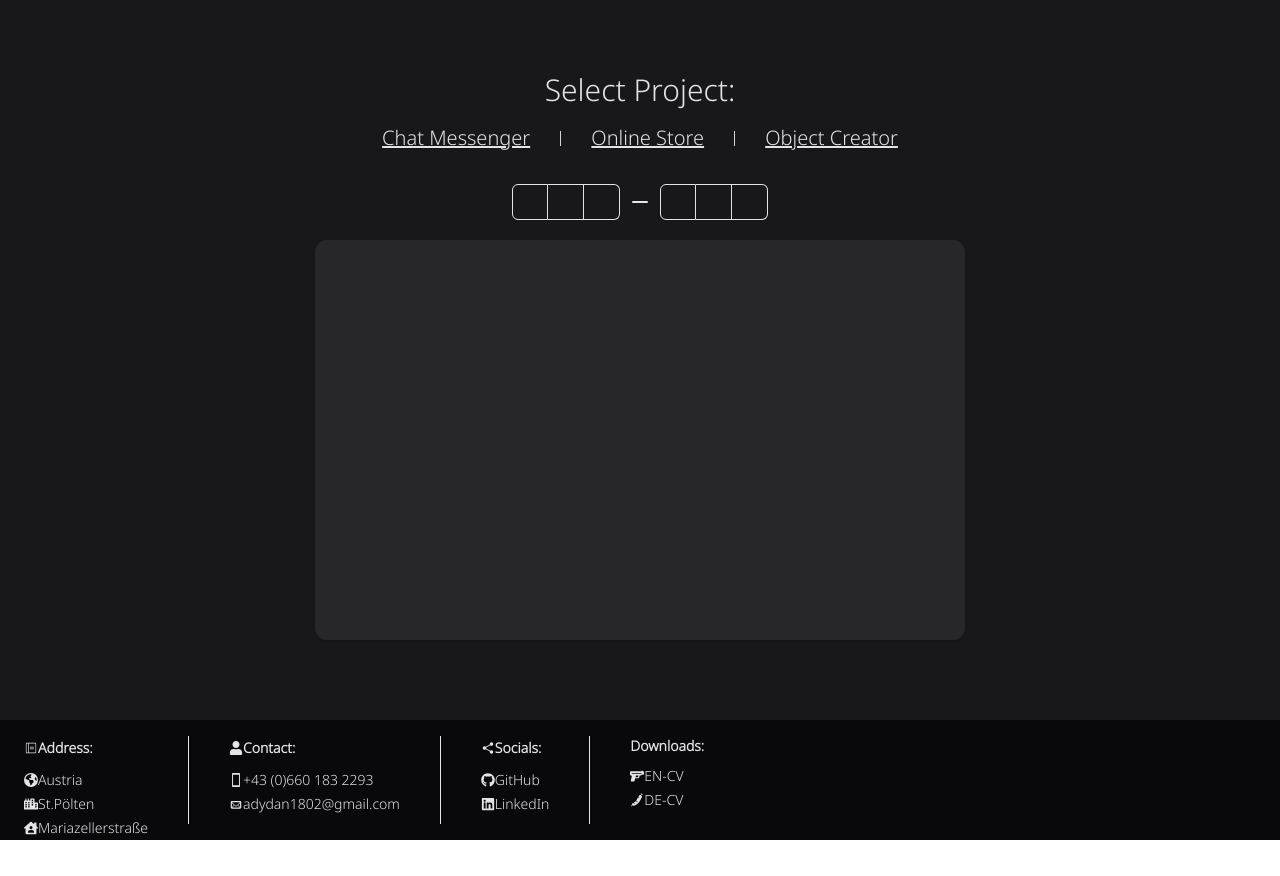
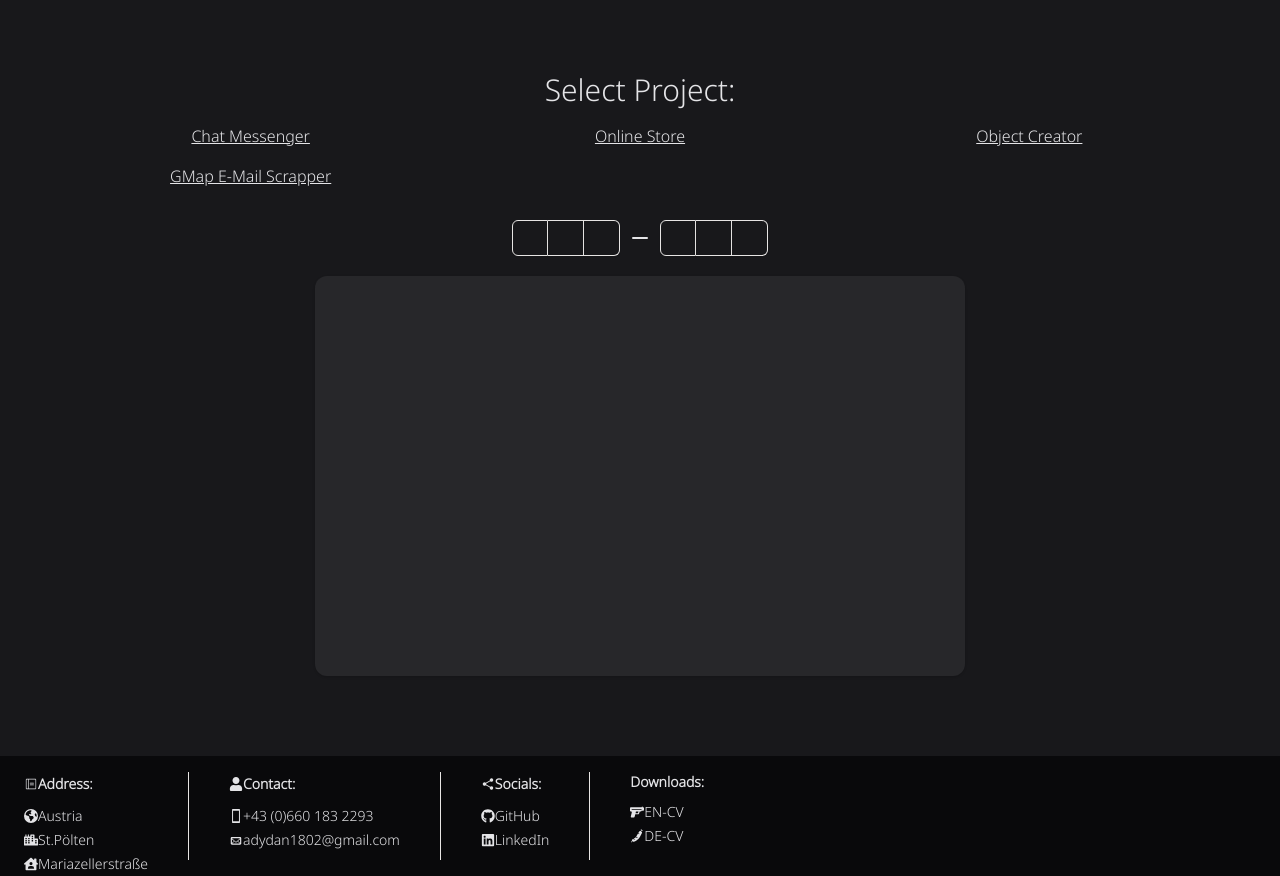
Before and after one commit to Armadox/CV2024, a Next.js app: page / in a window 1280 px wide. Shown: the part 2420-3296 px from the top of the page. Before the commit the page ends 3260 px from the top, so only its background shows below. Built offline with nearby package versions, Linux system fonts and the light colour scheme.

Commit message:
Added new project

```diff
--- a/app/components/projects/index.tsx
+++ b/app/components/projects/index.tsx
@@ -49,13 +49,18 @@ const Projects = () => {
         <div className="flex items-center justify-center text-3xl mb-4">
             <div>Select Project:</div>
         </div>
-        <div className="flex items-center justify-evenly text-sm sm:text-md md:text-lg lg:text-xl mb-8">
-            <div className="flex justify-evenly items-center w-[80%] md:w-1/2">
+        <div className="grid grid-cols-1 sm:grid-cols-2 md:grid-cols-3 gap-4 mb-8">
+            <div className="flex justify-evenly items-center">
                 <div className="hover:cursor-pointer min-w-[60px] underline" onClick={() => setNumbers("130842")}>Chat Messenger</div>
-                <div className="w-[1px] h-[15px] bg-zinc-300"/>
+            </div>
+            <div className="flex justify-evenly items-center">
                 <div className="hover:cursor-pointer underline" onClick={() => setNumbers("100318")}>Online Store</div>
-                <div className="w-[1px] h-[15px] bg-zinc-300"/>
+            </div>
+            <div className="flex justify-evenly items-center">
                 <div className="hover:cursor-pointer underline" onClick={() => setNumbers("142511")}>Object Creator</div>
+            </div>
+            <div className="flex justify-evenly items-center">
+                <div className="hover:cursor-pointer underline" onClick={() => setNumbers("183824")}>GMap E-Mail Scrapper</div>
             </div>
         </div>
         <div className="flex justify-center items-center">
@@ -112,7 +117,19 @@ const Projects = () => {
                 <div className="text-red-800 pb-2 lg:pb-4">UPDATE: Website went down since my free hosting expired.</div>
             </div>}
             footer={"https://github.com/Armadox/test"}/>
-            ) : (<Project title={""} description={""} content={""} footer={""}/>)}
+            ) : numbers === "183824" ? (
+                <Project
+                title={"Google Maps E-Mail Scrapper"}
+                description={"E-Mail scrapper with Puppeteer."}
+                content={
+                <div>
+                    <div className="pb-2 lg:pb-4">Developed a web scraper using Puppeteer and Next.js for automated email collection from websites based on specific directory links like "kontakt" or "impressum".</div>
+                    <div className="pb-2 lg:pb-4">Handles dynamic scraping with fallback email extraction from the main page if not found in the specified directories.</div>
+                    <div className="pb-2 lg:pb-4">Optimized for serverless environments, ensuring scalability and efficient use of server resources.</div>
+                    <div>You can check it out here: <Link className="underline text-main" href="https://mail-scrapper.vercel.app">Link</Link></div>
+                </div>}
+                footer={"https://github.com/Armadox/mail-scrapper"}/>
+                ) : (<Project title={""} description={""} content={""} footer={""}/>)}
         </div>
     </div> );
 }
```
